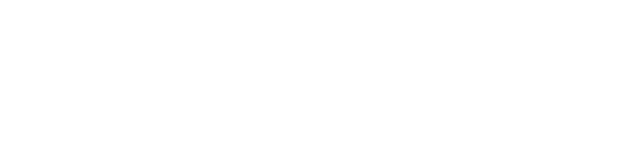
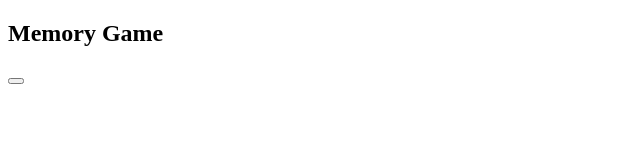
Before and after one commit to Thuotracy/memory-game, a plain HTML site: page index.html in a window 1280 px wide. Shown: the whole page, without its empty margins (0-640 px from the left). Drawn offline with Linux system fonts and the light colour scheme.

Commit message:
created the main container

```diff
--- a/index.html
+++ b/index.html
@@ -6,6 +6,10 @@
     <title>MEMORY GAME</title>
 </head>
 <body>
-
+    <div class="container">
+        <h2>Memory Game</h2>
+        <div class="game"></div>
+        <button class="reset"></button>
+    </div>
 </body>
 </html>
```
